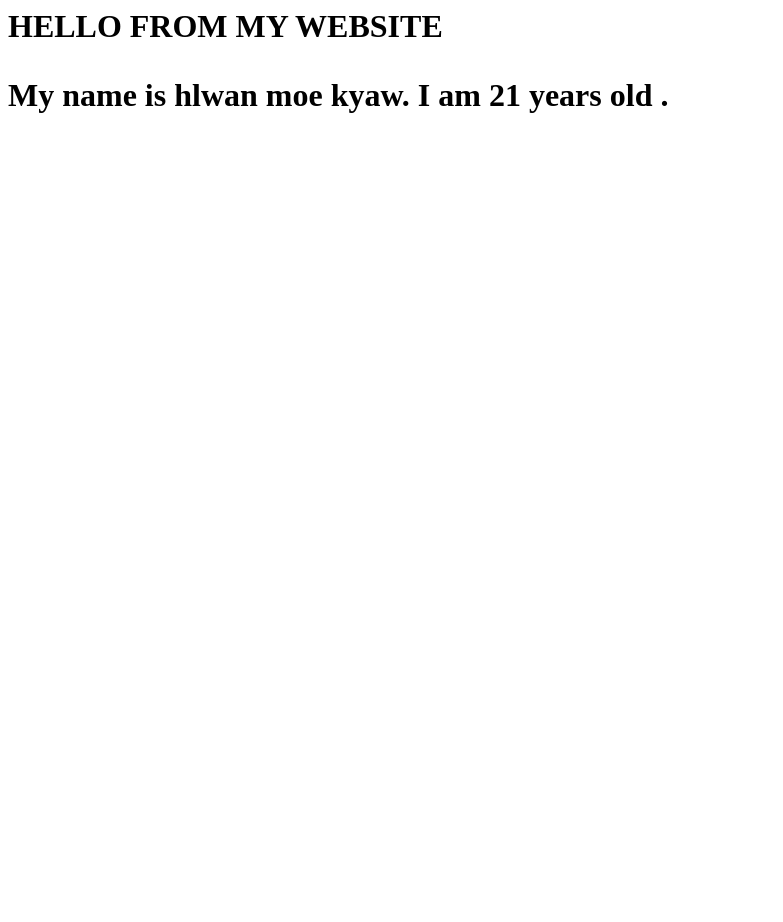
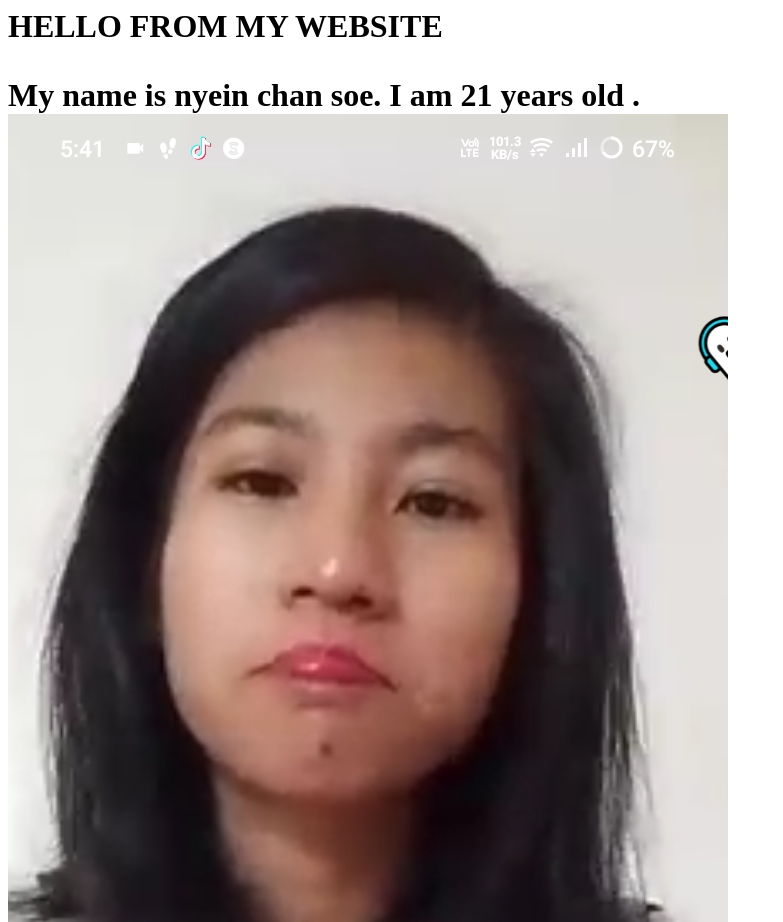
Before and after one commit to hlwanmoekyaw2005/mywebsite, a plain HTML site: page index.html in a window 1280 px wide. Shown: the top 922 px of the page, without its empty margins (0-783 px from the left). Before the commit the page ends 800 px from the top, so only its background shows below. Drawn offline with Linux system fonts and the light colour scheme.

Commit message:
Update index.html

```diff
--- a/index.html
+++ b/index.html
@@ -1,3 +1,5 @@
 <h1>HELLO FROM MY WEBSITE
-    <P>My name is hlwan moe kyaw.
-I am 21 years old .  <a href="my.pdf"></a> </P>
+    <P>My name is nyein chan soe.
+I am 21 years old .
+
+<img src="photo.jpg">
```
